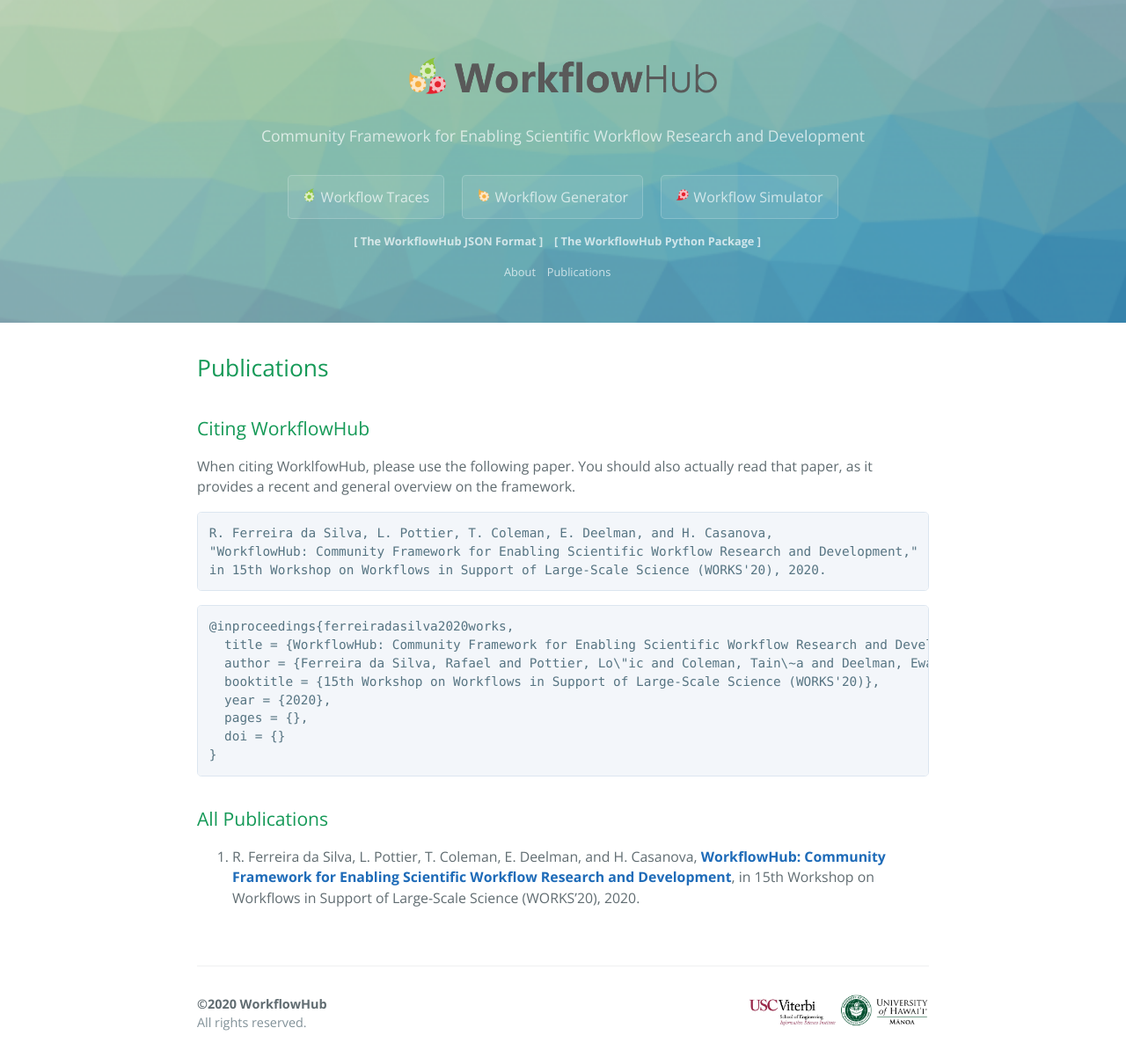
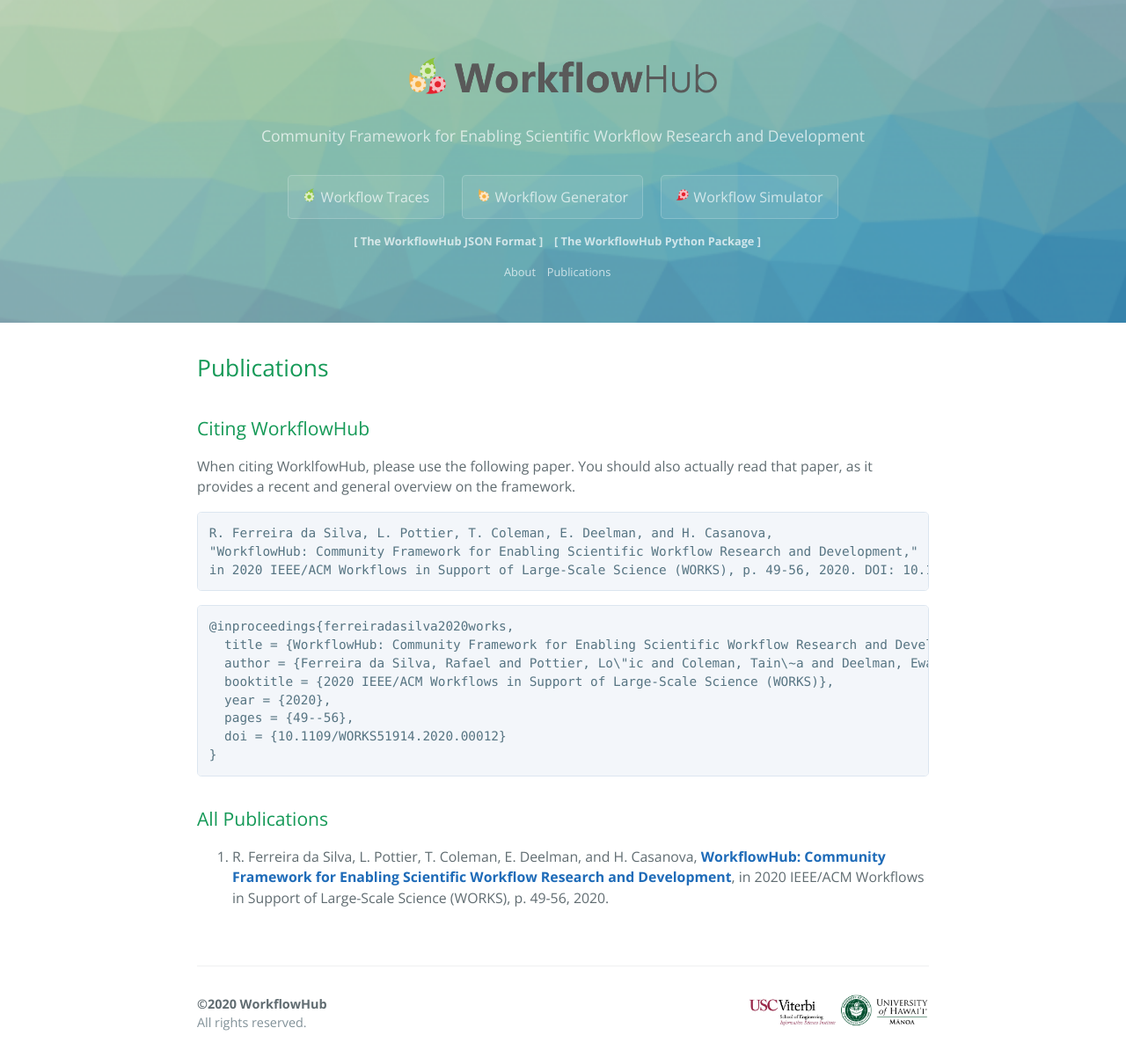
Before and after one commit to workflowhub/workflowhub.github.io, a Jekyll site: the page built from publications.md, in a window 1280 px wide. Shown: the whole page at 88% size. Built offline with Jekyll 4.4.1, drawn with Linux system fonts in a browser that asks for light colours.

Commit message:
Update publications.md

```diff
--- a/publications.md
+++ b/publications.md
@@ -14,17 +14,17 @@ that paper, as it provides a recent and general overview on the framework.
 <pre>
 R. Ferreira da Silva, L. Pottier, T. Coleman, E. Deelman, and H. Casanova,
 "WorkflowHub: Community Framework for Enabling Scientific Workflow Research and Development,"
-in 15th Workshop on Workflows in Support of Large-Scale Science (WORKS'20), 2020.
+in 2020 IEEE/ACM Workflows in Support of Large-Scale Science (WORKS), p. 49-56, 2020. DOI: 10.1109/WORKS51914.2020.00012
 </pre>
 
 <pre>
 @inproceedings{ferreiradasilva2020works,
   title = {WorkflowHub: Community Framework for Enabling Scientific Workflow Research and Development},
   author = {Ferreira da Silva, Rafael and Pottier, Lo\"ic and Coleman, Tain\~a and Deelman, Ewa and Casanova, Henri},
-  booktitle = {15th Workshop on Workflows in Support of Large-Scale Science (WORKS'20)},
+  booktitle = {2020 IEEE/ACM Workflows in Support of Large-Scale Science (WORKS)},
   year = {2020},
-  pages = {},
-  doi = {}
+  pages = {49--56},
+  doi = {10.1109/WORKS51914.2020.00012}
 }
 </pre>
 
@@ -35,6 +35,6 @@ in 15th Workshop on Workflows in Support of Large-Scale Science (WORKS'20), 2020
         R. Ferreira da Silva, L. Pottier, T. Coleman, E. Deelman, and H. Casanova,
         <a href="https://rafaelsilva.com/files/publications/ferreiradasilva2020works.pdf" target="_blank">
         <strong>WorkflowHub: Community Framework for Enabling Scientific Workflow Research and
-        Development</strong></a>, in 15th Workshop on Workflows in Support of Large-Scale Science (WORKS’20), 2020.
+        Development</strong></a>, in 2020 IEEE/ACM Workflows in Support of Large-Scale Science (WORKS), p. 49-56, 2020.
     </li>
 </ol>
```
